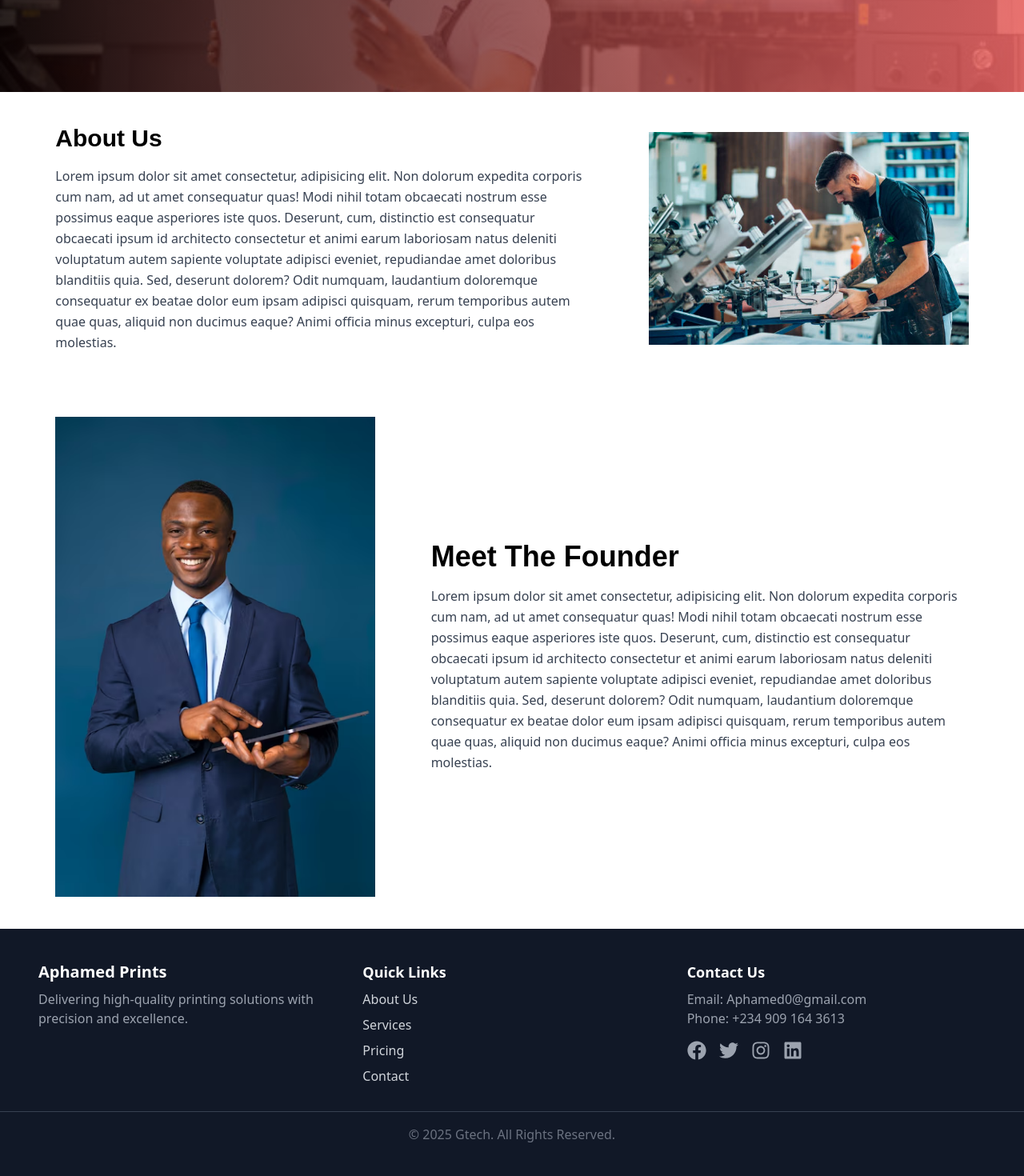
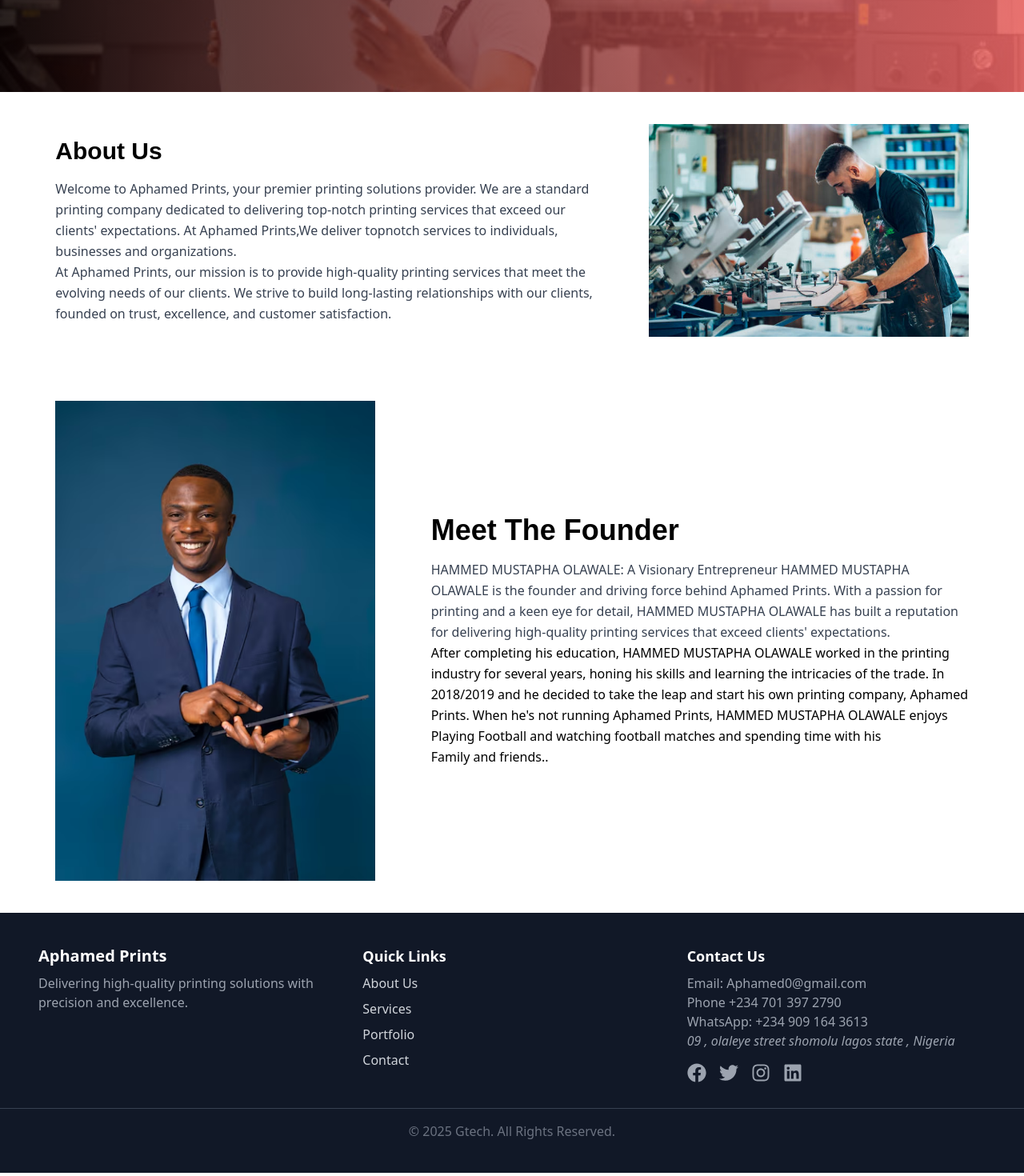
Before and after one commit to GAMSH655/Aphamed, a React (Vite) app: page /about in a window 1280 px wide. Shown: the part 265-1735 px from the top of the page at 80% size. Built offline with nearby package versions, Linux system fonts and the light colour scheme; no server answers.

Commit message:
made changes

```diff
--- /dev/null
+++ b/src/Components/Diplay.css
@@ -0,0 +1,9 @@
+.branding {
+    /* background: linear-gradient(rgba(0, 0, 139, 0.7), rgba(50, 50, 100, 0.7)),
+                url("../assets/Aphamedservice.jpg"); */
+    background-image: url("../assets/Aphamedservice.jpg");
+    background-size: cover;
+    background-position: center;
+    background-repeat: no-repeat;
+    padding: 50px;
+  }
--- /dev/null
+++ b/src/Components/DisplayProduct.jsx
@@ -0,0 +1,32 @@
+import React from 'react';
+import useEmblaCarousel from 'embla-carousel-react';
+import Autoplay from 'embla-carousel-autoplay';
+import "./Diplay.css"
+const DisplayProduct = () => {
+  const [emblaRef] = useEmblaCarousel({ loop: false }, [Autoplay({ delay: 3000 })]);
+
+  const slides = [
+    { id: 1, className: 'branding' },
+    { id: 2, className: 'printingservices' },
+    { id: 3, className: 'giftItems' },
+    { id: 4, className: 'customize_branding' },
+    { id: 5, className: 'signage' }
+  ];
+
+  return (
+    <div className="embla overflow-hidden" ref={emblaRef}>
+    <div className="embla__container flex gap-4">
+      {slides.map((slide) => (
+        <div key={slide.id} className="embla__slide flex-shrink-0 w-80 bg-white p-4 rounded shadow">
+          <div className={slide.className + " h-48"}>
+            ppp
+          </div>
+        </div>
+      ))}
+    </div>
+  </div>
+
+  );
+};
+
+export default DisplayProduct;
--- a/src/Components/Feedbacks.jsx
+++ b/src/Components/Feedbacks.jsx
@@ -8,7 +8,7 @@
   const reviews = [
     {
         id: 1,
-        name: "Olasumbo Salami FB",
+        name: "Olasumbo Salami FBT",
         rating: 5,
         review: "Aphamed Prints exceeded my expectations! The print quality was outstanding, and the colors were vibrant and true to the design. The customer support team was incredibly helpful and ensured that my order was processed smoothly. Delivery was quick, and everything arrived in perfect condition. I will definitely be using their services again!",
         date: "2024-03-10",
@@ -22,7 +22,7 @@
       },
       {
         id: 3,
-        name: "Azeez Oladipo INKSNAP",
+        name: "Azeez Oladipo",
         rating: 5,
         review: "Aphamed Prints is by far the best printing company I’ve worked with! The team was professional, the communication was excellent, and the end product was flawless. I placed a large order for business brochures, and they turned out even better than I had imagined. Thank you for your dedication to quality and customer satisfaction!",
         date: "2024-03-05",
@@ -71,7 +71,7 @@
       },
       {
         id: 10,
-        name: "KICHIES DELIGHT",
+        name: "MASRURAT OLORUNTOBILOBA",
         rating: 5,
         review: "Aphamed Prints never disappoints! I’ve ordered multiple times, and every order has been handled professionally. From brochures to posters, everything has been printed with precision and attention to detail. Their customer service is also excellent – responsive and always ready to assist. Definitely my go-to printing company!",
         date: "2024-02-10",
--- a/src/Components/Footer.jsx
+++ b/src/Components/Footer.jsx
@@ -1,6 +1,6 @@
 import React from "react";
 import { FaFacebook, FaTwitter, FaInstagram, FaLinkedin } from "react-icons/fa";
-import { useNavigate } from "react-router-dom";
+import { NavLink, useNavigate } from "react-router-dom";
 
 const Footer = () => {
 
@@ -20,10 +20,10 @@
         <div>
           <h3 className="text-lg font-semibold text-white">Quick Links</h3>
           <ul className="mt-2 space-y-2">
-            <li><a href="#" className="hover:text-blue-400 transition">About Us</a></li>
-            <li><a href="#" className="hover:text-blue-400 transition">Services</a></li>
-            <li><a href="#" className="hover:text-blue-400 transition">Pricing</a></li>
-            <li><a href="#" className="hover:text-blue-400 transition">Contact</a></li>
+            <li><NavLink to="/about" className="hover:text-blue-400 transition">About Us</NavLink></li>
+            <li><NavLink to="/services" className="hover:text-blue-400 transition">Services</NavLink></li>
+            <li><a href="https://drive.google.com/drive/folders/1CoAou0NdC5bKnvCPlQTUU1thQ5VqCX4X" className="hover:text-blue-400 transition">Portfolio</a></li>
+            <li><NavLink to="/contact" className="hover:text-blue-400 transition">Contact</NavLink></li>
           </ul>
         </div>
 
@@ -31,8 +31,9 @@
         <div>
           <h3 className="text-lg font-semibold text-white">Contact Us</h3>
           <p className="mt-2 text-gray-400">Email: Aphamed0@gmail.com</p>
-          <p className="text-gray-400">Phone: +234 909 164 3613</p>
-
+          <p className="text-gray-400">Phone +234 701 397 2790</p>
+          <p className="text-gray-400">WhatsApp: +234 909 164 3613</p>
+          <address className="text-gray-400">09 , olaleye street shomolu lagos state , Nigeria</address>
           {/* Social Media Icons */}
           <div className="flex space-x-4 mt-4">
             <a href="https://www.facebook.com/share/1Bff6352XN/?mibextid=LQQJ4d" className="text-gray-400 hover:text-colorPrimary transition"><FaFacebook size={24} /></a>
--- a/src/Components/Hero.jsx
+++ b/src/Components/Hero.jsx
@@ -41,7 +41,7 @@
      },[])
   return (
     <div
-    className='  text-white hero ' data-aos="zoom-in">
+    className='  text-white '>
       <img src={Printing} alt="" className="" />
       {
         socialMediaLink.map(({socialLink , socialMediaIcon , socialMediaName}, index)=>{
--- a/src/Pages/About.jsx
+++ b/src/Pages/About.jsx
@@ -15,9 +15,11 @@
         <div className="max-w-2xl">
           <h3 className="font-merriweather-sans font-bold text-3xl capitalize mb-4">About Us</h3>
           <p className="text-gray-700 leading-relaxed">
-            Lorem ipsum dolor sit amet consectetur, adipisicing elit. Non dolorum expedita corporis cum nam, ad ut amet consequatur quas! Modi nihil totam obcaecati nostrum esse possimus eaque asperiores iste quos.
-            Deserunt, cum, distinctio est consequatur obcaecati ipsum id architecto consectetur et animi earum laboriosam natus deleniti voluptatum autem sapiente voluptate adipisci eveniet, repudiandae amet doloribus blanditiis quia. Sed, deserunt dolorem?
-            Odit numquam, laudantium doloremque consequatur ex beatae dolor eum ipsam adipisci quisquam, rerum temporibus autem quae quas, aliquid non ducimus eaque? Animi officia minus excepturi, culpa eos molestias.
+          Welcome to Aphamed Prints, your premier printing solutions provider. We are a standard printing company dedicated to delivering top-notch printing services that exceed our clients' expectations.
+          At Aphamed Prints,We deliver topnotch services to individuals, businesses and organizations.
+           <br />
+           At Aphamed Prints, our mission is to provide high-quality printing services that meet the evolving needs of our clients. We strive to build long-lasting relationships with our clients, founded on trust, excellence, and customer satisfaction.
+
           </p>
         </div>
         <img src={Abt} alt="About Us" className="md:w-1/3 md:ml-10 mt-6 md:mt-0" />
@@ -28,9 +30,13 @@
         <div className="max-w-2xl">
           <h3 className="text-4xl font-merriweather-sans font-bold capitalize mb-4">Meet the Founder</h3>
           <p className="text-gray-700 leading-relaxed">
-            Lorem ipsum dolor sit amet consectetur, adipisicing elit. Non dolorum expedita corporis cum nam, ad ut amet consequatur quas! Modi nihil totam obcaecati nostrum esse possimus eaque asperiores iste quos.
-            Deserunt, cum, distinctio est consequatur obcaecati ipsum id architecto consectetur et animi earum laboriosam natus deleniti voluptatum autem sapiente voluptate adipisci eveniet, repudiandae amet doloribus blanditiis quia. Sed, deserunt dolorem?
-            Odit numquam, laudantium doloremque consequatur ex beatae dolor eum ipsam adipisci quisquam, rerum temporibus autem quae quas, aliquid non ducimus eaque? Animi officia minus excepturi, culpa eos molestias.
+          HAMMED MUSTAPHA OLAWALE: A Visionary Entrepreneur
+          HAMMED MUSTAPHA OLAWALE is the founder and driving force behind Aphamed Prints. With a passion for printing and a keen eye for detail, HAMMED MUSTAPHA OLAWALE has built a reputation for delivering high-quality printing services that exceed clients' expectations.
+          </p>
+          <p className=" leading-relaxed">
+          After completing his education, HAMMED MUSTAPHA OLAWALE worked in the printing industry for several years, honing his skills and learning the intricacies of the trade. In 2018/2019 and he decided to take the leap and start his own printing company, Aphamed Prints.
+
+          When he's not running Aphamed Prints, HAMMED MUSTAPHA OLAWALE enjoys Playing Football and watching football matches and spending time with his Family and friends..
           </p>
         </div>
         <img src={Bh} alt="Founder" className="w-full md:w-1/3 md:mr-10 mt-6 md:mt-0" />
--- a/src/Pages/Contact.jsx
+++ b/src/Pages/Contact.jsx
@@ -61,9 +61,6 @@
         {/* Contact Info Section */}
         <div className="w-full md:w-1/2">
           <h2 className="text-3xl font-bold mb-4 text-colorPrimary">Contact Info</h2>
-          <p className="text-gray-400 mb-4">
-            Lorem ipsum dolor sit amet, consectetur adipiscing elit.
-          </p>
           <div className="space-y-4">
             <div>
               <h3 className="text-lg font-normal capitalize flex items-center text-colorPrimary">
@@ -76,16 +73,14 @@
               <h3 className="text-lg font-normal capitalize flex items-center text-colorPrimary">
                 <FaPhone className="mr-2" /> Phone
               </h3>
-              <p className="text-gray-400">+1 876-369-9009</p>
-              <p className="text-gray-400">+1 213-519-1786</p>
+              <p className="text-gray-400"> +234 701 397 2790</p>
+              <p className="text-gray-400">Phone: +234 909 164 3613</p>
             </div>
             <div>
               <h3 className="text-lg font-normal capitalize flex items-center text-colorPrimary">
                 <FaAddressCard className="mr-2" /> Address
               </h3>
-              <p className="text-gray-400">
-                2661 High Meadow Lane Bear Creek, Olancha, KY 93544
-              </p>
+               <address className="text-gray-400">09 , olaleye street shomolu lagos state , Nigeria</address>
             </div>
           </div>
         </div>
--- a/src/Pages/Home.jsx
+++ b/src/Pages/Home.jsx
@@ -3,13 +3,14 @@
 import Offer from "../../src/Components/Offer"
 import Faqs from  "../../src/Components/Faqs"
 import Feedback from "../../src/Components/Feedbacks"
-import CounterSection from '../Others/Counter'
+import DisplayProduct from '../Components/DisplayProduct'
+// import CounterSection from '../Others/Counter'
 const Home = () => {
   return (
     <div className='"max-w-[1200px] m-auto"'>
       <Hero/>
       <Offer/>\
-      <CounterSection/>
+      <DisplayProduct/>
       <Faqs/>
       <Feedback/>
     </div>
```
Also changed, not shown: src/Components/Offer.jsx (+16 -16 lines).
